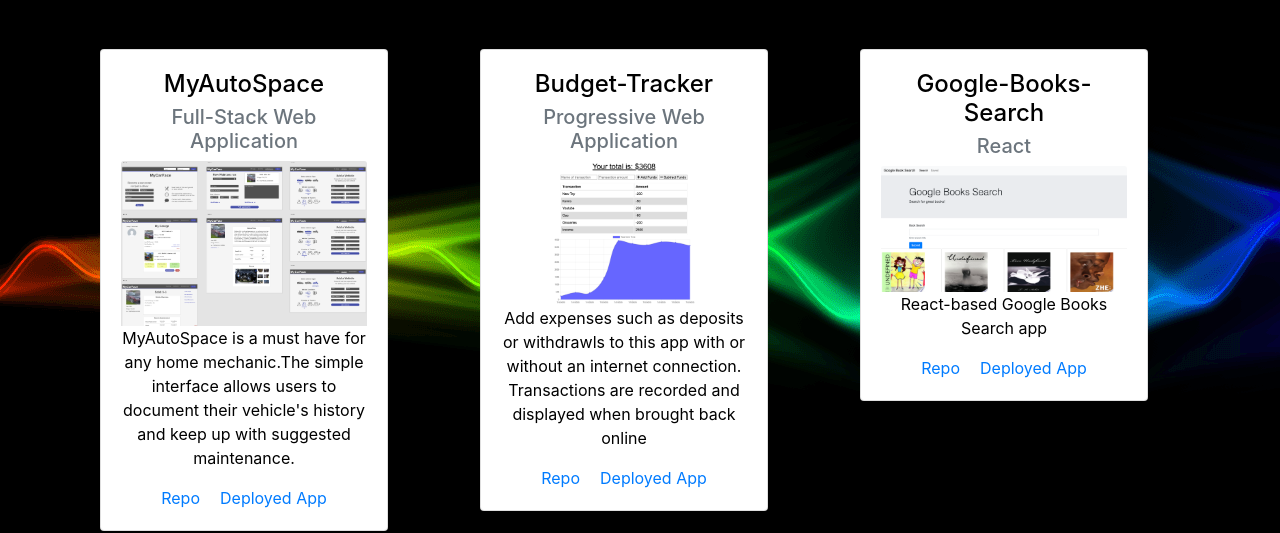
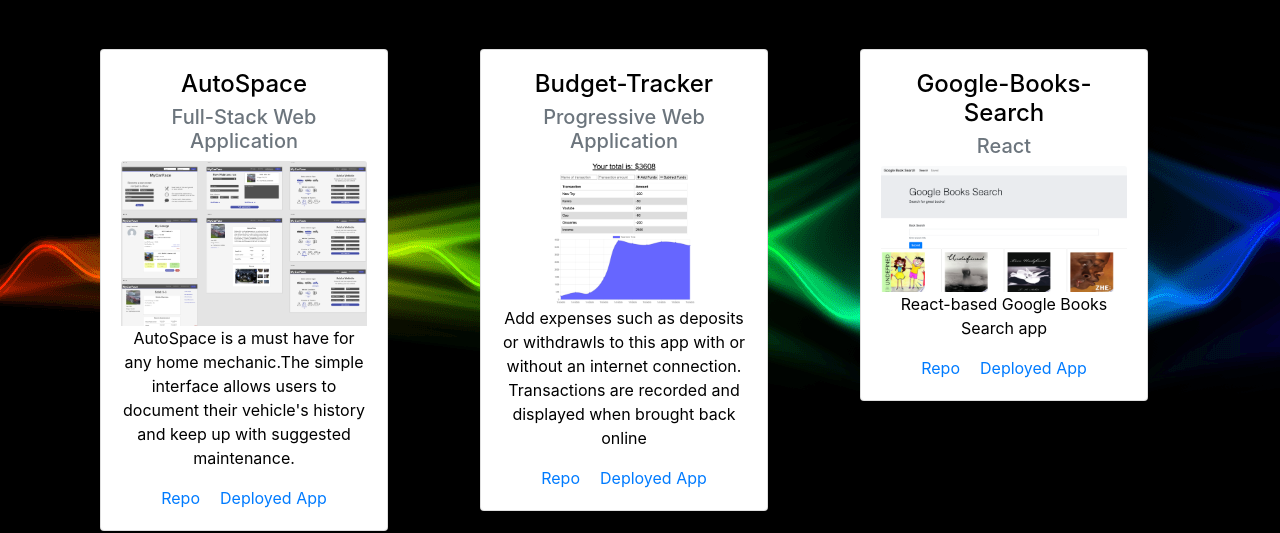
Before and after one commit to JINJ95/JJ-Portfolio, a React (Create React App) app: page /projects in a window 1280 px wide. Shown: the part 274-807 px from the top of the page. Built offline with nearby package versions, Linux system fonts and the light colour scheme.

Commit message:
updated web apps

```diff
--- a/src/components/ProjectContainer.jsx
+++ b/src/components/ProjectContainer.jsx
@@ -23,12 +23,12 @@
                 <div className="row">
                     <div className="col-sm">
                         <Project
-                            title="MyAutoSpace"
+                            title="AutoSpace"
                             subtitle="Full-Stack Web Application"
-                            info="MyAutoSpace is a must have for any home mechanic.The simple interface allows users to document their vehicle's history and keep up with suggested maintenance."
+                            info="AutoSpace is a must have for any home mechanic.The simple interface allows users to document their vehicle's history and keep up with suggested maintenance."
                             imageLink={MyAutoSpace}
                             githubLink="https://github.com/JINJ95/myAutoSpace"
-                            deployedLink="" />
+                            deployedLink="https://young-lake-34599.herokuapp.com/" />
                     </div>
                     <div className="col-sm">
                         <Project
```
